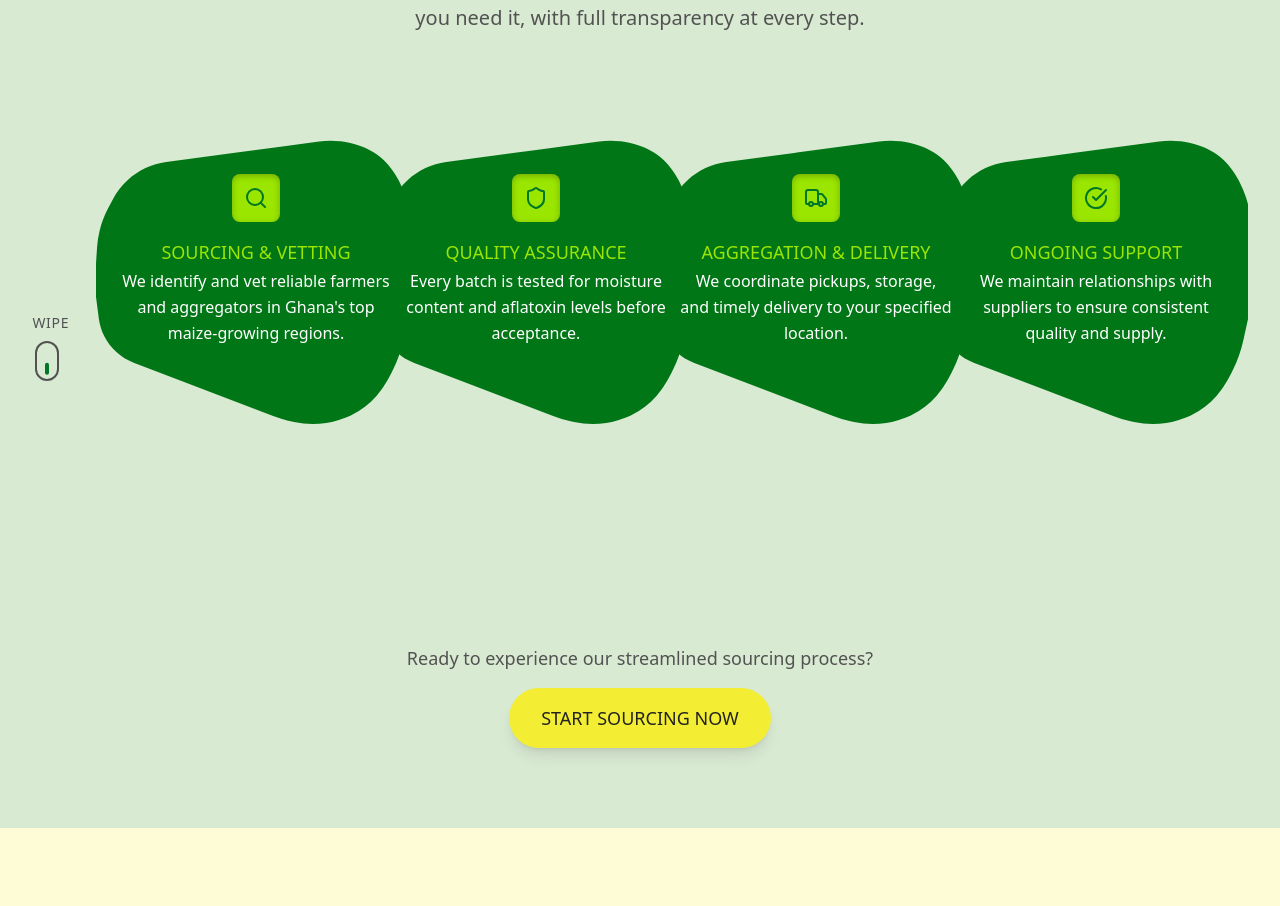
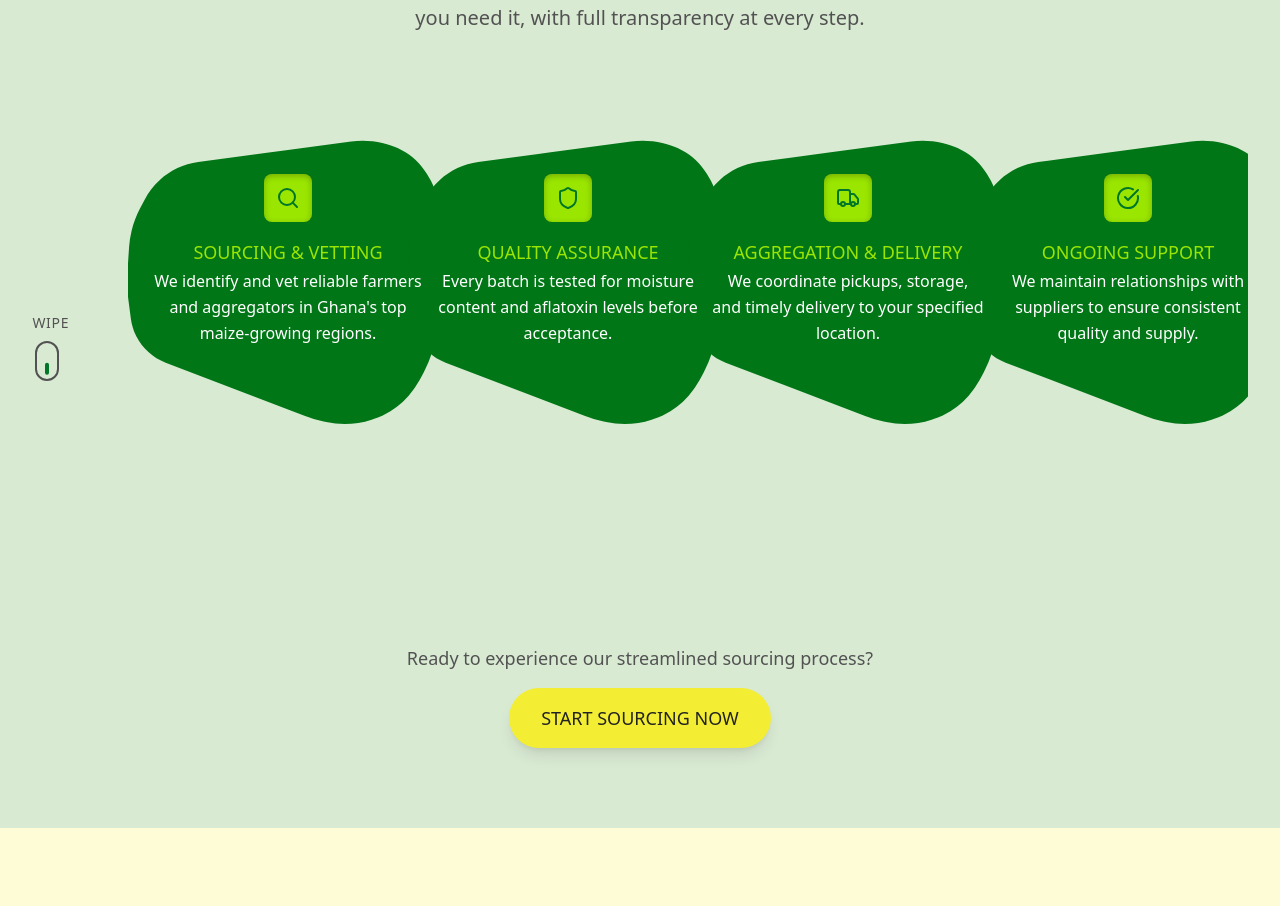
Before and after one commit to afromorpheus/baobab-frontiers-website, a Next.js app: page / in a window 1280 px wide. Shown: the part 3700-4606 px from the top of the page. Built offline with nearby package versions, Linux system fonts and the light colour scheme.

Commit message:
Add 32px spacer before first card in How It Works section

```diff
--- a/src/components/HowItWorks.tsx
+++ b/src/components/HowItWorks.tsx
@@ -128,7 +128,10 @@ export default function HowItWorks() {
               </motion.div>
             )}
 
-          {steps.map((step, index) => (
+            {/* Spacer for 32px before first card */}
+            <div className="flex-shrink-0 w-8"></div>
+
+            {steps.map((step, index) => (
             <motion.div
               key={index}
                 initial={{ opacity: 0, x: 50 }}
```
